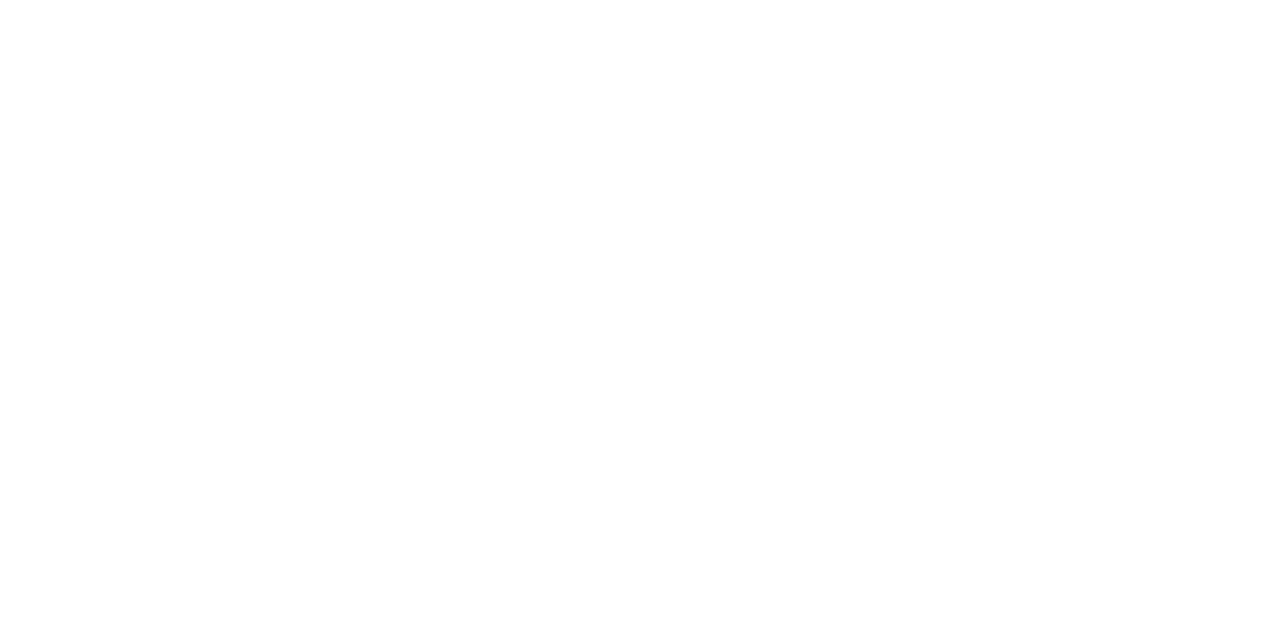
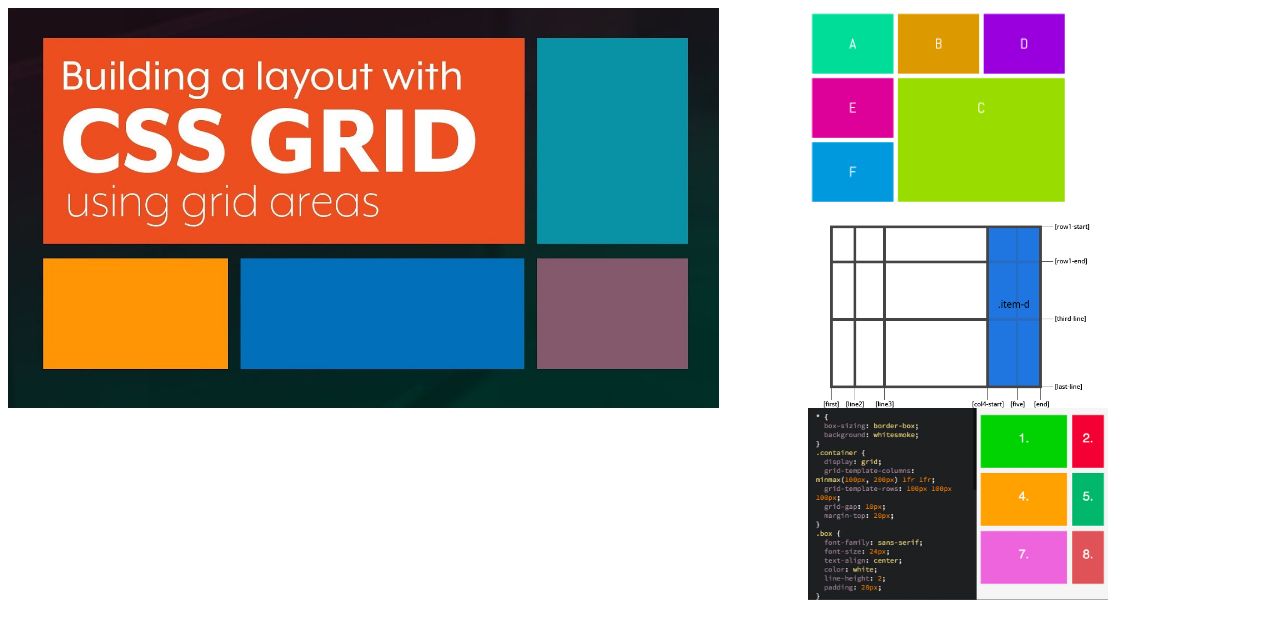
Before and after one commit to craigwendel/youtube-layout, a plain HTML site: page index.html in a window 1280 px wide. Drawn offline with Linux system fonts and the light colour scheme.

Commit message:
Layout created, need to make responsive.

```diff
--- a/index.html
+++ b/index.html
@@ -9,9 +9,17 @@
   <body>
     <div class="container">
       <div class="main-video">
-        <img src="" alt="">
+        <img src="./images/maxresdefault.jpg" alt="">
       </div>
-
+      <div class="playlist-video1">
+        <img src="./images/cssvideo1.png" alt="">
+      </div>
+      <div class="playlist-video2">
+        <img src="./images/grid-start-end-d.png" alt="">
+      </div>
+      <div class="playlist-video3">
+        <img src="./images/css-grid-layout-minmax.jpg" alt="">
+      </div>
     </div>
   </body>
 </html>
--- a/main.css
+++ b/main.css
@@ -0,0 +1,25 @@
+body {
+  background-color: #fff;
+}
+img {
+  max-width:100%;
+  max-height:100%;
+}
+.container {
+  display: grid;
+  grid-template-columns: 800px 300px;
+  grid-template-rows: 200px 200px 200px;
+}
+.main-video {
+  grid-column: 1 / 2;
+  grid-row: 1 / 3;
+}
+.playlist-video1 {
+  grid-column: 2 / 3;
+}
+.playlist-video2 {
+  grid-column: 2 / 3;
+}
+.playlist-video3 {
+  grid-column: 2 / 3;
+}
```
